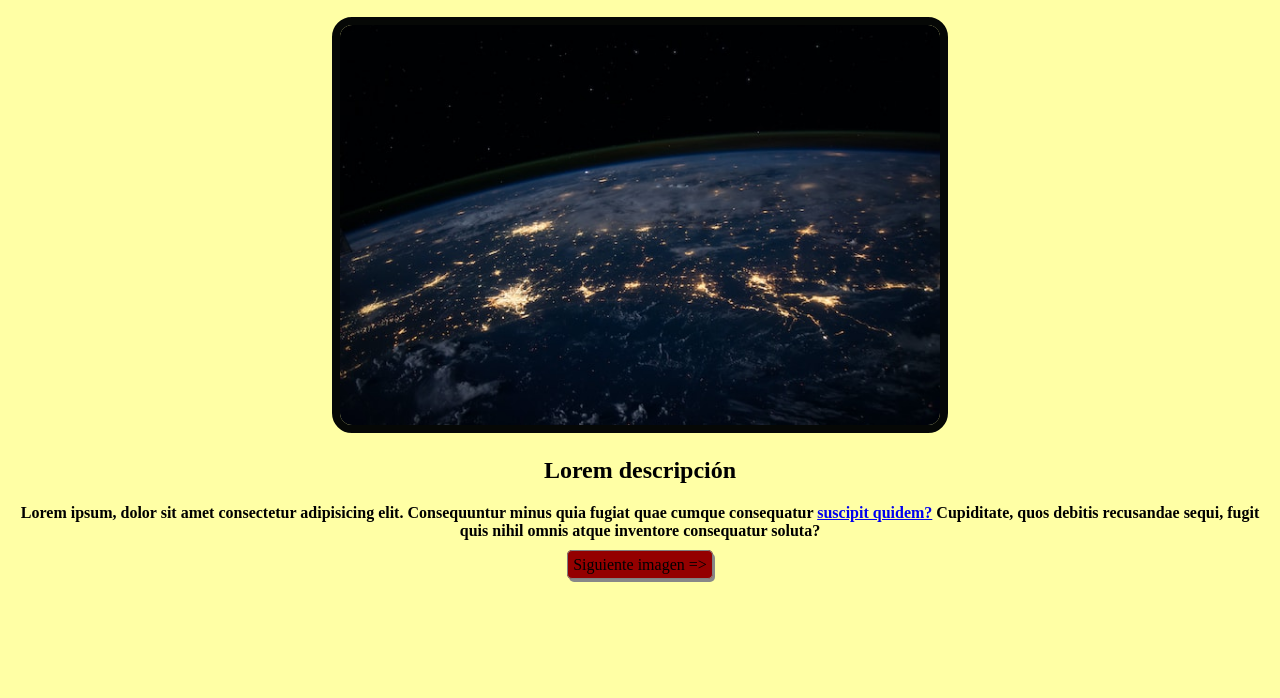
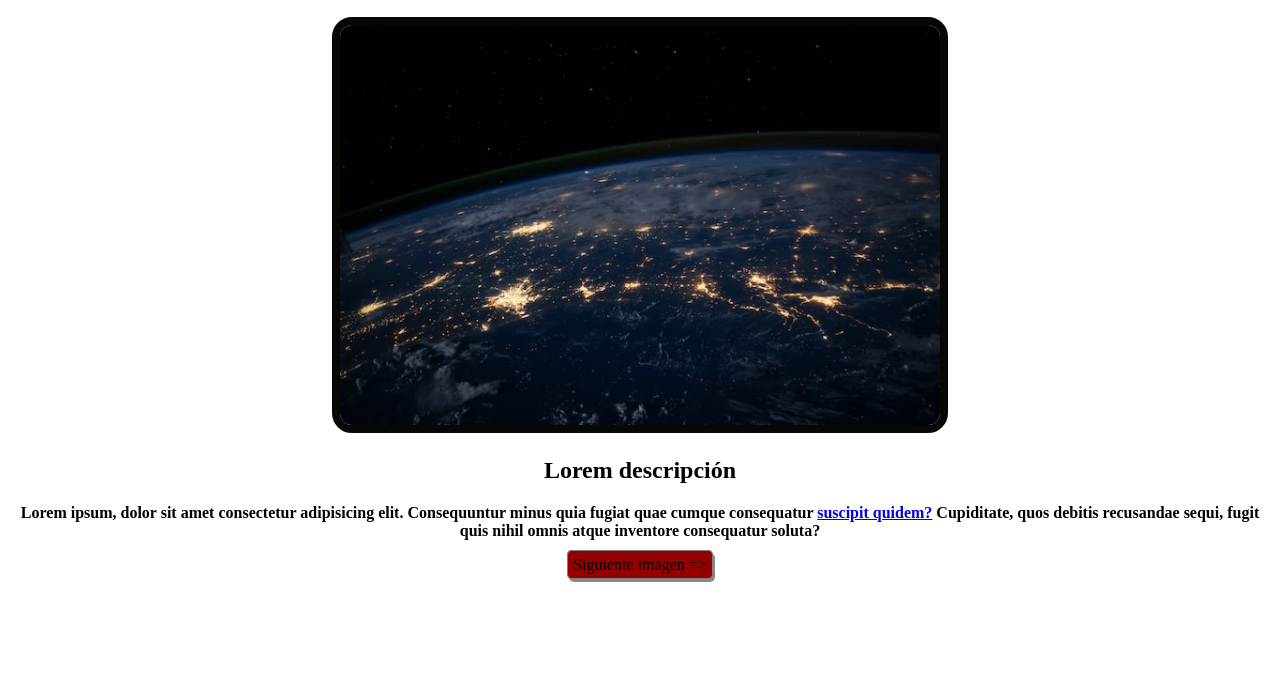
Before and after one commit to Connor123db/galeriadeimagenes, a plain HTML site: page index.html in a window 1280 px wide. Shown: the part 102-800 px from the top of the page. Drawn offline with Linux system fonts and the light colour scheme.

Commit message:
Update styles.css
cambio de fondo

```diff
--- a/styles.css
+++ b/styles.css
@@ -1,6 +1,4 @@
-body {
-    background-color: rgb(255, 255, 165);
-}
+
 
 .image{
     border: 8px solid rgb(6, 8, 6);
```
